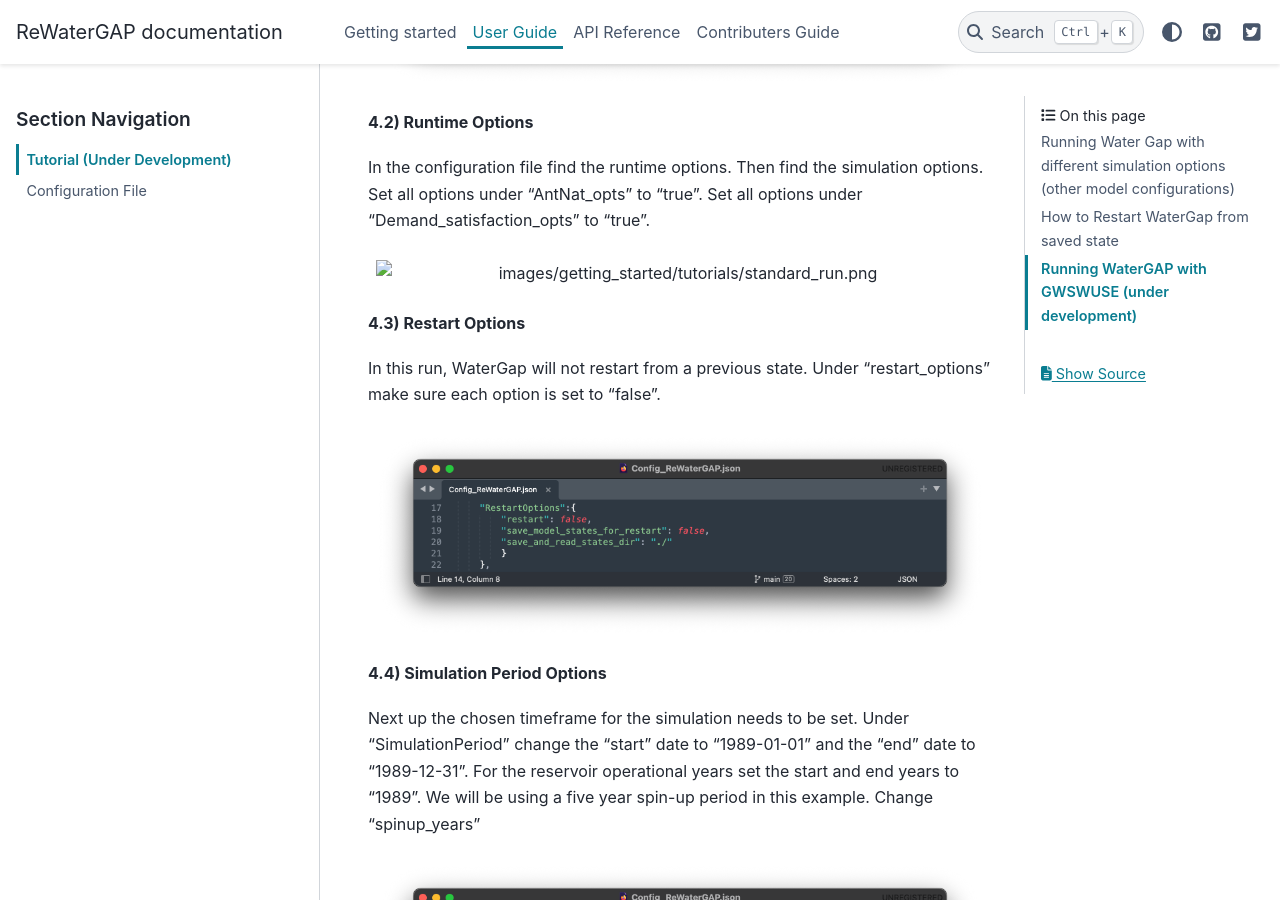
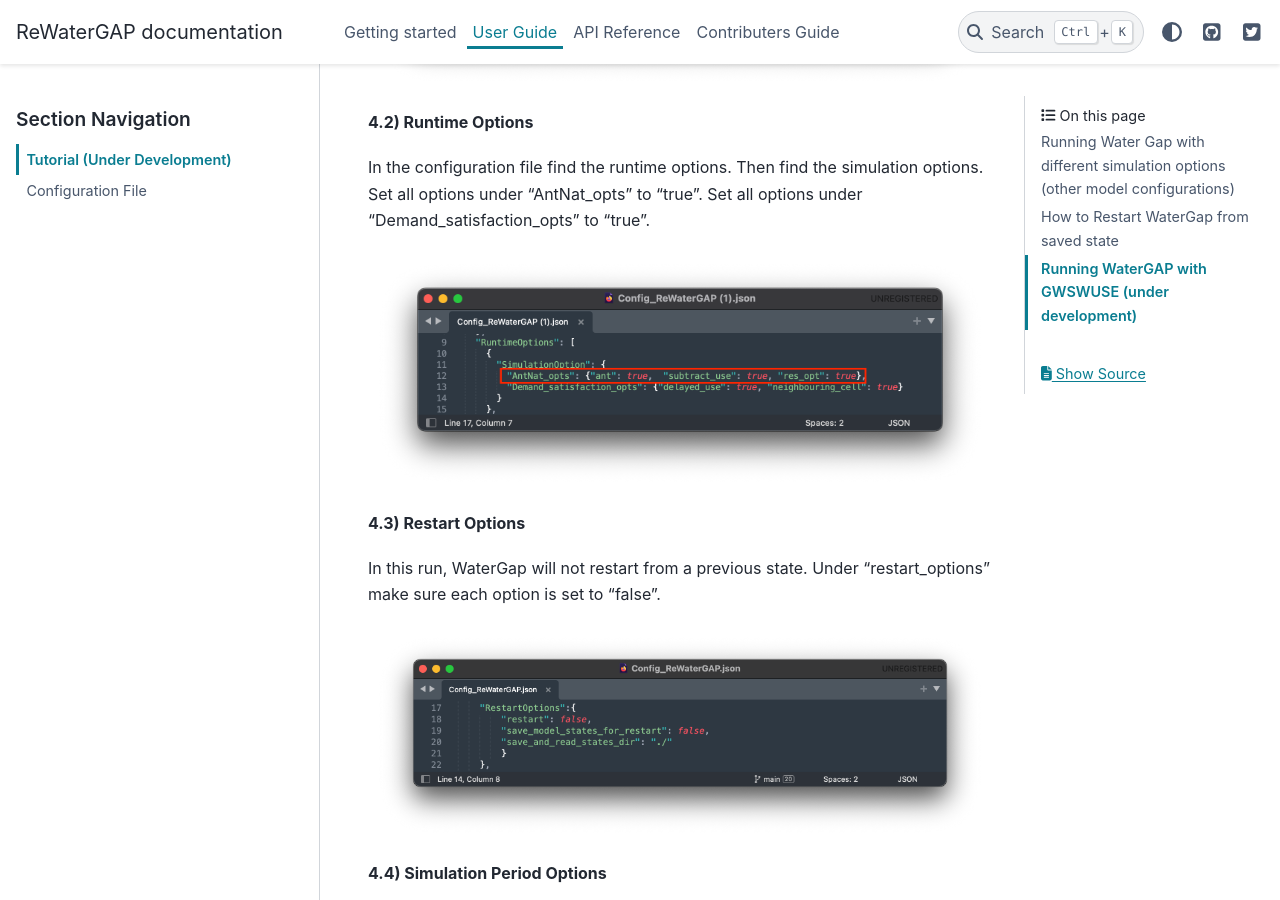
Before and after one commit to HydrologyFrankfurt/ReWaterGAP, a Sphinx documentation site: the page built from docs/user_guide/tutorials.rst, in a window 1280 px wide and 900 px high, scrolled down 2924 px. Built offline with Sphinx 7.4.7 and the PyData theme 0.15.4, drawn with Linux system fonts in a browser that asks for light colours; pages that are not in the unit, such as notebooks, are missing from menus.

Commit message:
Update tutorials.rst

```diff
--- a/docs/user_guide/tutorials.rst
+++ b/docs/user_guide/tutorials.rst
@@ -78,7 +78,7 @@ The first options in the configuration file regard input and output file paths.
 
 In the configuration file find the runtime options. Then find the simulation options. Set all options under "AntNat_opts" to "true". Set all options under "Demand_satisfaction_opts" to "true".
 
-.. figure:: ../images/getting_started/tutorials/standard_run.png
+.. figure:: ../images/user_guide/standard_run.png
 
 **4.3) Restart Options**
 
```
